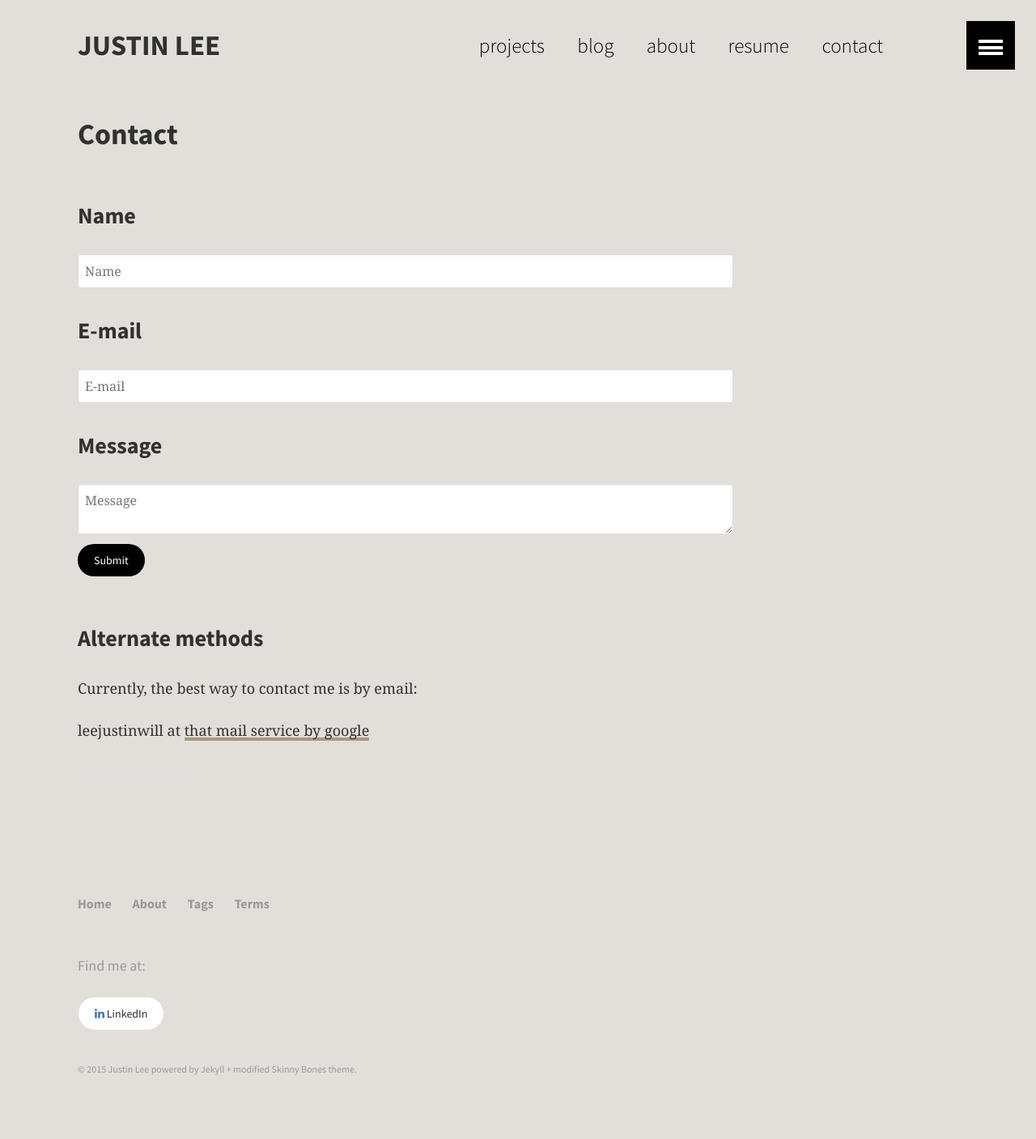
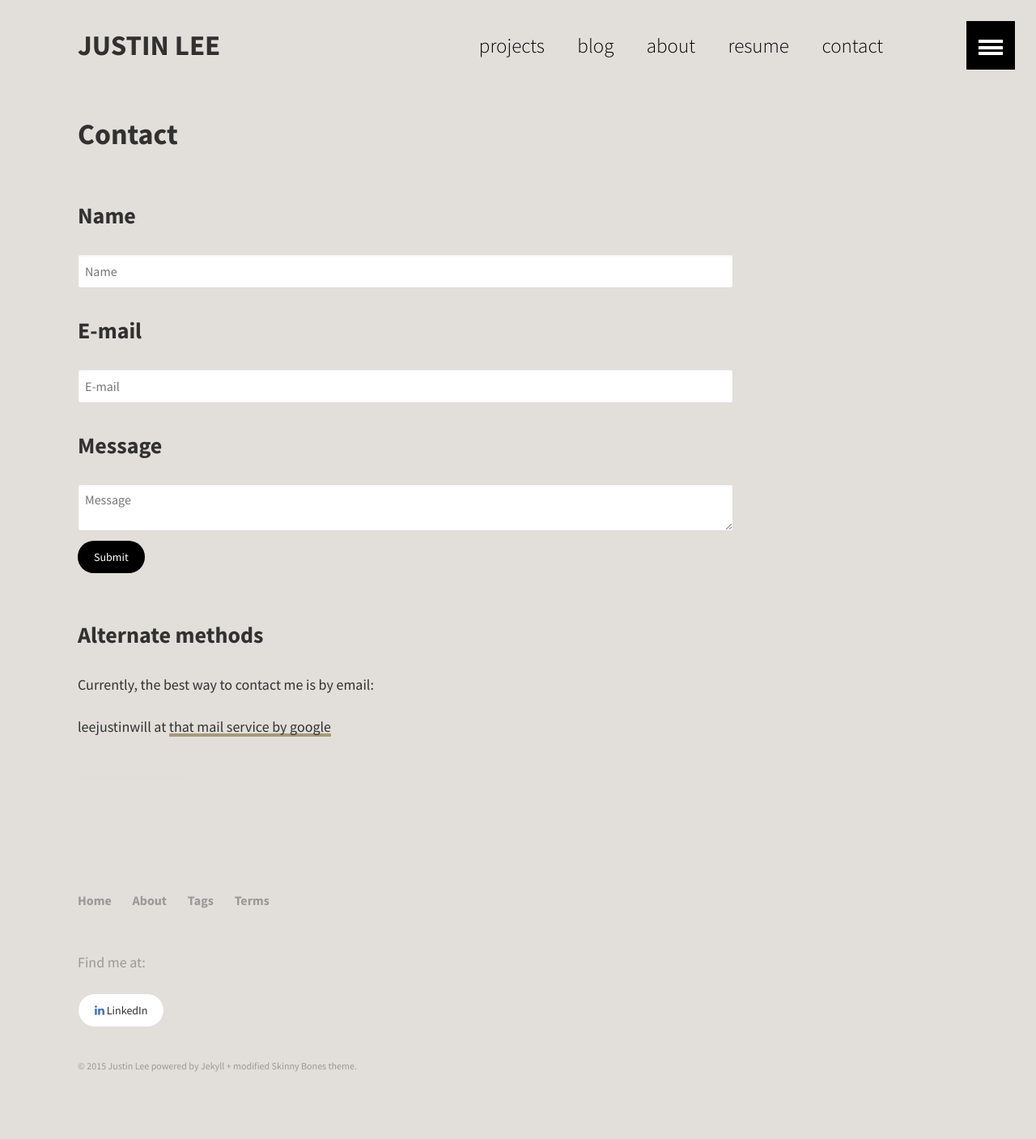
Before and after one commit to pengineered/pengineered.github.io, a Jekyll site: the page built from contact/contact.md, in a window 1280 px wide. Shown: the whole page at 81% size. Built offline with Jekyll 4.4.1, drawn with Linux system fonts in a browser that asks for light colours.

Commit message:
tweaked fonts

```diff
--- a/_sass/_variables.scss
+++ b/_sass/_variables.scss
@@ -6,8 +6,8 @@
    Typography variables
    ========================================================================== */
 
-$base-font                   	: Georgia,Times,"Times New Roman",serif;
-$heading-font                	: "Source Sans Pro","Helvetica Neue","Segoe UI",Arial,sans-serif;
+$base-font                   	: "Source Sans Pro", Georgia,Times,"Times New Roman",serif;
+$heading-font                	: "Oxygen", "Source Sans Pro","Helvetica Neue","Segoe UI",Arial,sans-serif;
 $caption-font                	: $base-font;
 $code-font                   	: monospace;
 $alt-font                    	: $heading-font;
```
